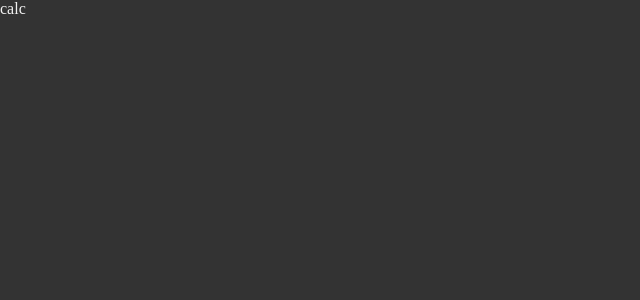
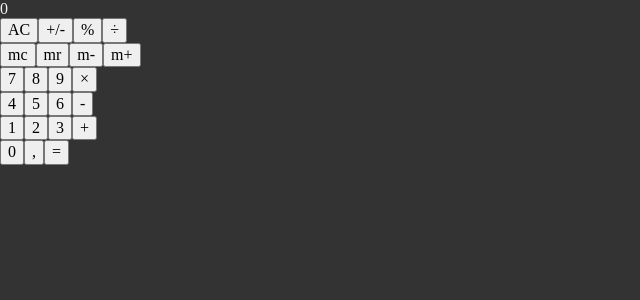
Before and after one commit to oppositeart/ios-calculator, a React (Create React App) app: page / in a window 1280 px wide. Shown: the top 300 px of the page, without its empty margins (0-640 px from the left). Built offline with nearby package versions, Linux system fonts and the light colour scheme.

Commit message:
+ Added initial layout

```diff
--- a/src/App.tsx
+++ b/src/App.tsx
@@ -1,10 +1,13 @@
 import React from 'react';
 import './App.css';
+import OutputSection from './components/OutputSection/OutputSection';
+import InputSection from './components/InputSection/InputSection';
 
 const App: React.FC = () => {
     return (
         <div>
-            calc
+            <OutputSection />
+            <InputSection />
         </div>
     );
 }
--- /dev/null
+++ b/src/components/InputSection/InputSection.tsx
@@ -0,0 +1,26 @@
+import React from 'react';
+
+const btnArr: Array<string[]> = [
+    ['AC', '+/-', '%', '÷'],
+    ['mc', 'mr', 'm-', 'm+'],
+    ['7', '8', '9', '×'],
+    ['4', '5', '6', '-'],
+    ['1', '2', '3', '+'],
+    ['0', ',', '=']
+];
+
+const InputSection: React.FC = () => {
+    return (
+        <div>
+            {btnArr.map(line => (
+                <div>
+                    {line.map(txt => (
+                        <button>{txt}</button>
+                    ))}
+                </div>
+            ))}
+        </div>
+    );
+}
+
+export default InputSection;
--- /dev/null
+++ b/src/components/OutputSection/OutputSection.tsx
@@ -0,0 +1,11 @@
+import React from 'react';
+
+const OutputSection: React.FC = () => {
+    return (
+        <div>
+            0
+        </div>
+    );
+}
+
+export default OutputSection;
```
